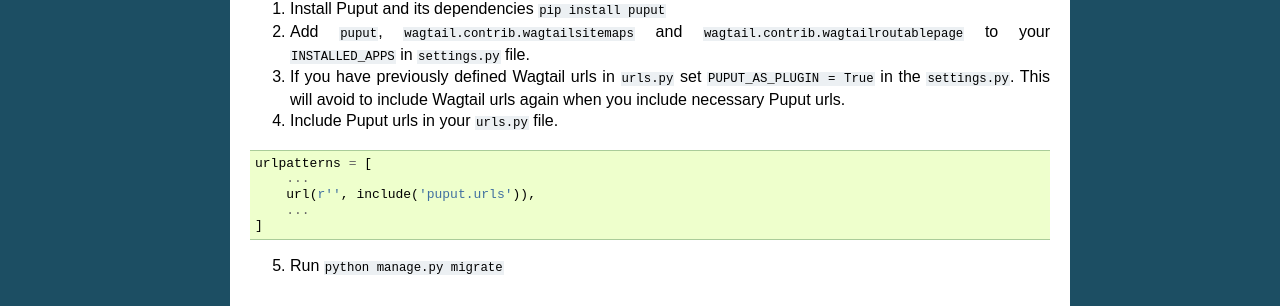
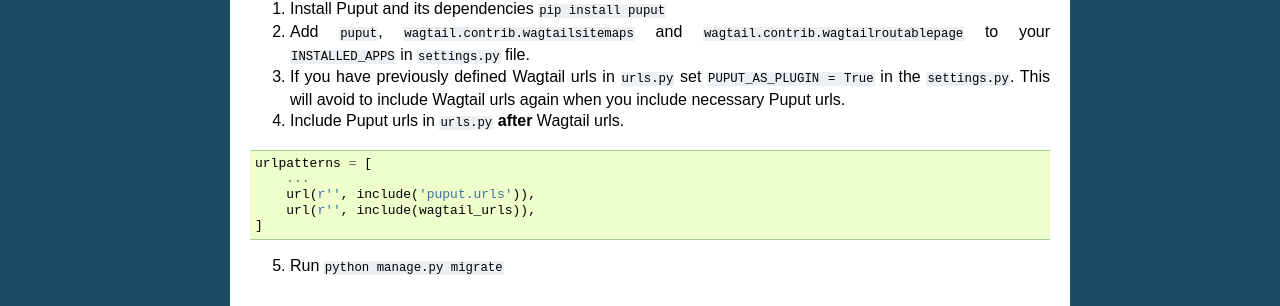
Before and after one commit to APSL/puput, a Sphinx documentation site: the page built from docs/setup.rst, in a window 1280 px wide. Shown: the part 1787-2093 px from the top of the page. Built offline with Sphinx 7.4.7, drawn with Linux system fonts in a browser that asks for light colours.

Commit message:
Update documentation to avoid url collisions

```diff
--- a/README.rst
+++ b/README.rst
@@ -144,14 +144,14 @@
 1. Install Puput and its dependencies :code:`pip install puput`
 2. Add :code:`puput`, :code:`wagtail.contrib.wagtailsitemaps` and :code:`wagtail.contrib.wagtailroutablepage` to your :code:`INSTALLED_APPS` in :code:`settings.py` file.
 3. If you have previously defined Wagtail urls in :code:`urls.py` set :code:`PUPUT_AS_PLUGIN = True` in the :code:`settings.py`. This will avoid to include Wagtail urls again when you include necessary Puput urls.
-4. Include Puput urls in your :code:`urls.py` file.
+4. Include Puput urls in :file:`urls.py` **after** Wagtail urls.
 
 .. code-block:: python
 
     urlpatterns = [
         ...
         url(r'', include('puput.urls')),
-        ...
+        url(r'', include(wagtail_urls)),
     ]
 
 5. Run :code:`python manage.py migrate`
--- a/docs/setup.rst
+++ b/docs/setup.rst
@@ -119,14 +119,14 @@
 1. Install Puput and its dependencies :code:`pip install puput`
 2. Add :code:`puput`, :code:`wagtail.contrib.wagtailsitemaps` and :code:`wagtail.contrib.wagtailroutablepage` to your :code:`INSTALLED_APPS` in :file:`settings.py` file.
 3. If you have previously defined Wagtail urls in :file:`urls.py` set :code:`PUPUT_AS_PLUGIN = True` in the :file:`settings.py`. This will avoid to include Wagtail urls again when you include necessary Puput urls.
-4. Include Puput urls in your :file:`urls.py` file.
+4. Include Puput urls in :file:`urls.py` **after** Wagtail urls.
 
 .. code-block:: python
 
     urlpatterns = [
         ...
         url(r'', include('puput.urls')),
-        ...
+        url(r'', include(wagtail_urls)),
     ]
 
 5. Run :code:`python manage.py migrate`
```
